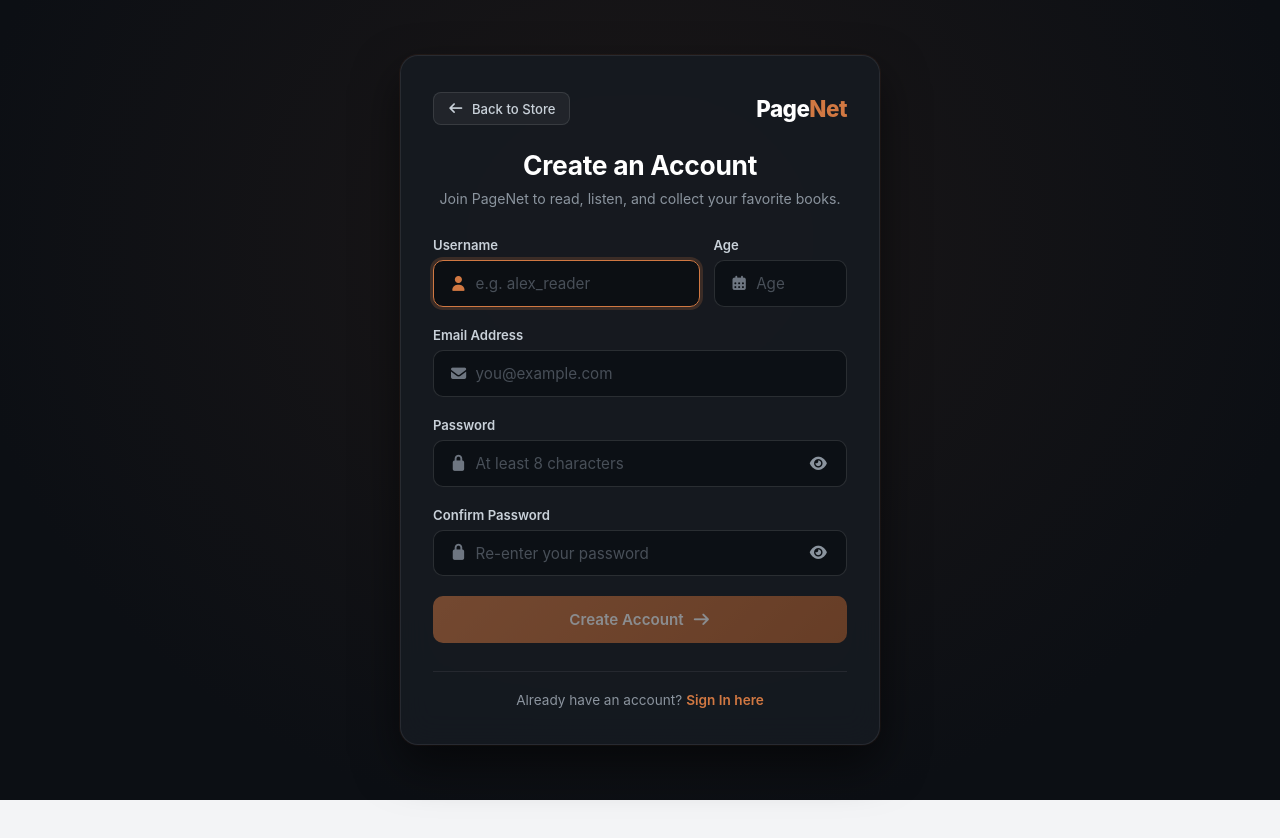
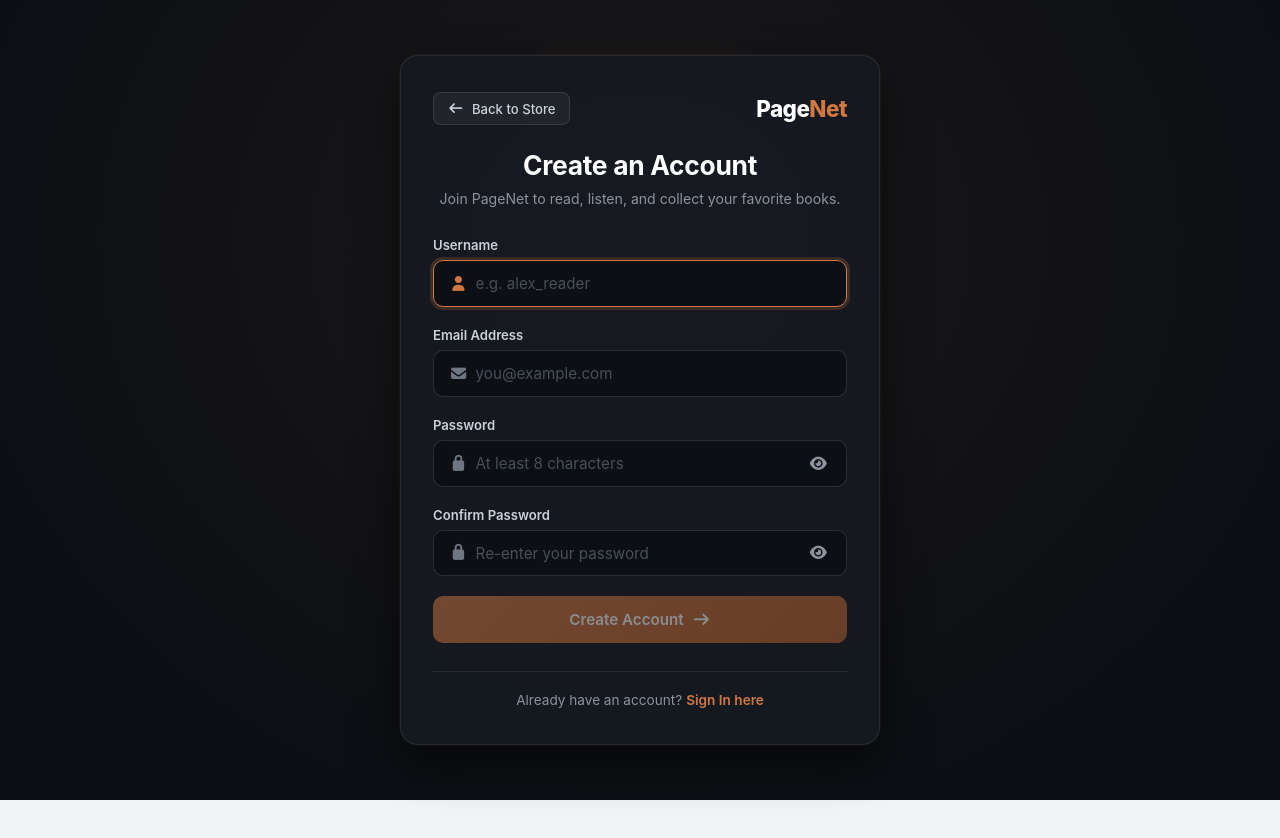
Before and after one commit to AmirTTrimA/bkstore-PA-AT, a React (Create React App) app in the folder frontend/my-app/core/: page /signup in a window 1280 px wide. Built offline with nearby package versions, Linux system fonts and the light colour scheme.

Commit message:
fix(auth): remove age/dob field from signup flow to match backend user model

```diff
--- a/frontend/my-app/core/src/ContextEx2/Context/AuthContext.jsx
+++ b/frontend/my-app/core/src/ContextEx2/Context/AuthContext.jsx
@@ -94,26 +94,39 @@ export default function AuthProvider({ children }){
 
   // Signup
   const signup = useCallback(
-  async (name, age, email, password,password2) => {
+    async (name, ...args) => {
+      let email, password, password2;
+      if (args.length === 4) {
+        // legacy: (name, age, email, password, password2)
+        [, email, password, password2] = args;
+      } else {
+        // modern: (name, email, password, password2)
+        [email, password, password2] = args;
+      }
+
       try {
         await AuthService.register({
           username: name.trim().toLowerCase(),
-        age,
           email: email.trim(),
           password,
-        password2
+          password2,
         });
-
-
-
 
         return true;
       } catch (err) {
-        setError(err.response?.data?.message || "Signup failed");
+        setError(
+          err.response?.data?.message ||
+          err.response?.data?.detail ||
+          err.response?.data?.username?.[0] ||
+          err.response?.data?.email?.[0] ||
+          err.response?.data?.password?.[0] ||
+          "Signup failed"
+        );
         return false;
       }
-
-  },[]);
+    },
+    []
+  );
 
 
   // Login with email (magic link)
--- a/frontend/my-app/core/src/ContextEx2/Pages/auth/Signup.jsx
+++ b/frontend/my-app/core/src/ContextEx2/Pages/auth/Signup.jsx
@@ -5,8 +5,6 @@ import Notification from '../../Components/feature/Notification';
 import '../../Styles/components/Login.css';
 import '../../Styles/components/Signup.css';
 
-const MIN_AGE = 13;
-const MAX_AGE = 120;
 const MIN_PASSWORD_LENGTH = 8;
 const EMAIL_REGEX = /^[^\s@]+@[^\s@]+\.[^\s@]+$/;
 
@@ -15,10 +13,9 @@ export default function Signup() {
   const { signup, setError, error, clearError } = useAuth();
   const notificationRef = useRef(null);
 
-  // Form State
+  // Form State (no age field)
   const [formData, setFormData] = useState({
     name: '',
-    age: '',
     email: '',
     password: '',
     password2: '',
@@ -92,9 +89,6 @@ export default function Signup() {
 
   const isFormValid =
     formData.name.trim().length >= 3 &&
-    formData.age &&
-    Number(formData.age) >= MIN_AGE &&
-    Number(formData.age) <= MAX_AGE &&
     EMAIL_REGEX.test(formData.email.trim()) &&
     formData.password.length >= MIN_PASSWORD_LENGTH &&
     isPasswordsMatch;
@@ -103,22 +97,14 @@ export default function Signup() {
   const handleSubmit = async (e) => {
     e.preventDefault();
 
-    const { name, age, email, password, password2 } = formData;
+    const { name, email, password, password2 } = formData;
     const trimmedName = name.trim();
     const trimmedEmail = email.trim();
-    const parsedAge = parseInt(age, 10);
 
     // Validation checks
-    if (!trimmedName || !trimmedEmail || !age || !password || !password2) {
+    if (!trimmedName || !trimmedEmail || !password || !password2) {
       if (notificationRef.current) {
         notificationRef.current.showNotif('Please complete all fields.', 'error');
-      }
-      return;
-    }
-
-    if (parsedAge < MIN_AGE || parsedAge > MAX_AGE) {
-      if (notificationRef.current) {
-        notificationRef.current.showNotif(`Age must be between ${MIN_AGE} and ${MAX_AGE}.`, 'error');
       }
       return;
     }
@@ -149,7 +135,7 @@ export default function Signup() {
 
     setSubmitting(true);
     try {
-      const success = await signup(trimmedName, parsedAge, trimmedEmail, password, password2);
+      const success = await signup(trimmedName, trimmedEmail, password, password2);
       if (success) {
         if (notificationRef.current) {
           notificationRef.current.showNotif(
@@ -204,8 +190,7 @@ export default function Signup() {
 
         {/* Form */}
         <form onSubmit={handleSubmit} noValidate>
-          {/* Row: Username and Age */}
-          <div className="signup-row">
+          {/* Username */}
           <div className="auth-form-group">
             <label className="auth-label" htmlFor="signup-username">
               Username
@@ -224,28 +209,6 @@ export default function Signup() {
                 autoComplete="username"
                 autoFocus
               />
-              </div>
-            </div>
-
-            <div className="auth-form-group">
-              <label className="auth-label" htmlFor="signup-age">
-                Age
-              </label>
-              <div className="auth-input-wrapper">
-                <i className="fas fa-calendar-alt auth-input-icon"></i>
-                <input
-                  id="signup-age"
-                  type="number"
-                  name="age"
-                  min={MIN_AGE}
-                  max={MAX_AGE}
-                  value={formData.age}
-                  onChange={handleChange}
-                  placeholder="Age"
-                  required
-                  className="auth-input"
-                />
-              </div>
             </div>
           </div>
 
@@ -349,7 +312,7 @@ export default function Signup() {
             )}
           </div>
 
-          {/* Confirm Password — FIXED: type is now password with toggle */}
+          {/* Confirm Password */}
           <div className="auth-form-group">
             <label className="auth-label" htmlFor="signup-password-repeat">
               Confirm Password
--- a/frontend/my-app/core/src/ContextEx2/Styles/components/Signup.css
+++ b/frontend/my-app/core/src/ContextEx2/Styles/components/Signup.css
@@ -35,20 +35,6 @@
   to {
     opacity: 1;
     transform: translateY(0);
-  }
-}
-
-/* Two-column row for Username and Age */
-.signup-row {
-  display: grid;
-  grid-template-columns: 2fr 1fr;
-  gap: 0.85rem;
-}
-
-@media (max-width: 480px) {
-  .signup-row {
-    grid-template-columns: 1fr;
-    gap: 0;
   }
 }
 
```
Lines whose indentation alone changed are shown as unchanged.
